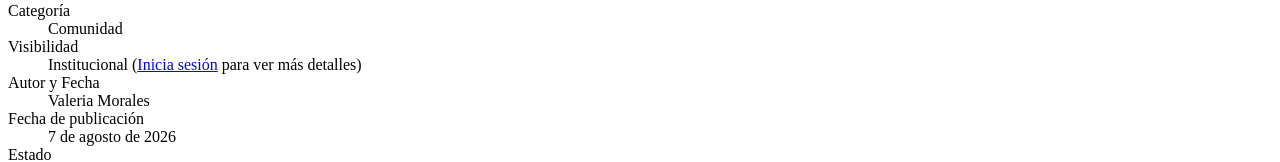
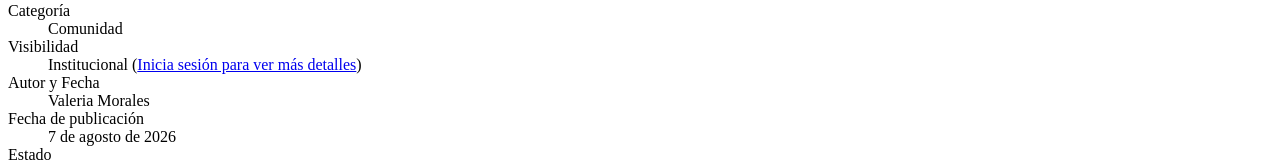
Before and after one commit to rod-sidney/PracticasProgramacionWebAvanzada, a plain HTML site: page index.html in a window 1280 px wide. Shown: the part 293-455 px from the top of the page. Drawn offline with Linux system fonts and the light colour scheme.

Commit message:
Correcciones página detalle iniciativa

```diff
--- a/index.html
+++ b/index.html
@@ -38,7 +38,7 @@
                 <dd>Comunidad</dd>
 
                 <dt>Visibilidad</dt>
-                <dd>Institucional (<a href="login.html">Inicia sesión</a> para ver más detalles)</dd>
+                <dd>Institucional (<a href="login.html">Inicia sesión para ver más detalles</a>)</dd>
 
                 <dt>Autor y Fecha</dt>
                 <dd>Valeria Morales</dd>
@@ -91,6 +91,7 @@
             <p>
                 <a href="solicitud-de-participacion.html" class="boton-primario">Solicitar unirme a la iniciativa</a>
             </p>
+        </section>
     </main>
 
     <footer>
```
